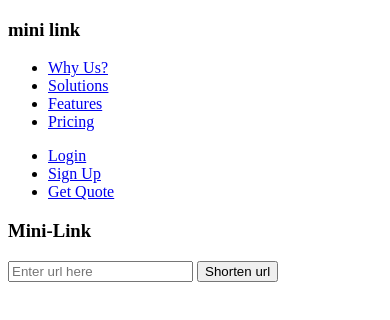
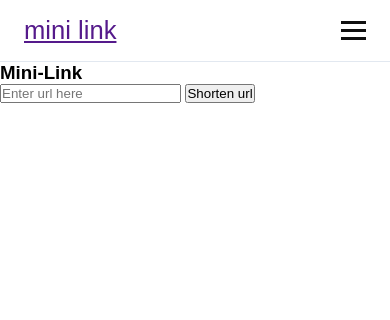
Before and after one commit to TrevorOdhiambo/Mini-link-url-shortener, a website: page index.html in a window 390 px wide. Drawn offline with Linux system fonts and the light colour scheme; a web font is replaced by a local one.

Commit message:
Mde responsive nav bar and included menu.js file

```diff
--- a/index.html
+++ b/index.html
@@ -9,25 +9,46 @@
 <link rel="preconnect" href="https://fonts.gstatic.com" crossorigin>
 <link href="https://fonts.googleapis.com/css2?family=Artifika&family=Permanent+Marker&display=swap" rel="stylesheet">
 <link href="https://fonts.googleapis.com/css2?family=M+PLUS+1+Code&display=swap" rel="stylesheet">
+<link rel="stylesheet" href="https://cdnjs.cloudflare.com/ajax/libs/font-awesome/6.0.0-beta2/css/all.min.css" integrity="sha512-YWzhKL2whUzgiheMoBFwW8CKV4qpHQAEuvilg9FAn5VJUDwKZZxkJNuGM4XkWuk94WCrrwslk8yWNGmY1EduTA==" crossorigin="anonymous" referrerpolicy="no-referrer" />
+<link rel="stylesheet" href="style.css">
 </head>
 <body>
-<nav id="nav">
-<div>
-  <h3 class="logo">mini link</h3>
-</div>
-<ul id="nav-list">
-  <li><a href="#" class="nav-link">Why Us?</a></li>
-  <li><a href="#" class="nav-link">Solutions</a></li>
-  <li><a href="#" class="nav-link">Features</a></li>
-  <li><a href="#" class="nav-link">Pricing</a></li>
+  <header>
+    <nav class="nav">
 
-</ul>
-<ul class="account-list">
-  <li><a href="#" class="login">Login</a></li>
-  <li><a href="#" class='signup'>Sign Up</a></li>
-  <li><a href="#" class='quote'> Get Quote</a></li>
-</ul>
-</nav>
+        <h3 class="logo"><a href="">mini link</a></h3>
+      </div>
+
+      <ul id="nav-list">
+        <li class="nav-item">
+          <a href="#" class="nav-link">Why Us?</a>
+        </li>
+        <li class="nav-item">
+          <a href="#" class="nav-link">Solutions</a>
+        </li>
+        <li class="nav-item">
+          <a href="#" class="nav-link">Features</a>
+        </li>
+        <li class="nav-item">
+          <a href="#" class="nav-link">Pricing</a>
+        </li>
+        <li class="nav-item">
+          <a href="#" class="nav-link">Login</a>
+        </li>
+        <li class="nav-item">
+          <a href="#" class="nav-link">Signup</a>
+        </li>
+
+      </ul>
+      <div class="menu">
+        <div class="bar top"></div>
+        <div class="bar middle"></div>
+        <div class="bar bottom"></div>
+      </div>
+
+      </nav>
+  </header>
+
 <section id="main">
   <section class="heading">
     <h1>Mini-Link</h1>
@@ -37,5 +58,7 @@
     <input type="submit" value="Shorten url" class="btn">
   </form>
 </section>
+<script src='index.js'></script>
+<script src="menu.js"></script>
 </body>
 </html>
--- a/index.js
+++ b/index.js
@@ -1,5 +1,4 @@
-// Import stylesheets
-import './style.css';
+
 
 const form = document.getElementById('form');
 const validateUrl = (link) => {
--- /dev/null
+++ b/menu.js
@@ -0,0 +1,12 @@
+const menu = document.querySelector('.menu')
+const navLinks = document.querySelector('#nav-list')
+const links = document.querySelectorAll('#nav-list li')
+
+menu.addEventListener('click', ()=>{
+    navLinks.classList.toggle('open')
+    links.forEach(link=>{
+        link.classList.toggle('fade')
+    })
+
+    menu.classList.toggle('toggle')
+})
--- a/style.css
+++ b/style.css
@@ -1,3 +1,4 @@
+/* CSS reset */
 *{
   margin: 0;
   padding: 0;
@@ -6,80 +7,85 @@
 
 body{
   font-family: 'M PLUS 1 Code', sans-serif;
-  width: 100%;
   height: 100vh;
 }
+
+
 /* Nav */
-#nav{
-  display: flex;
-  justify-content: space-evenly;
+header{
+  border-bottom: 1px solid #E2E8F0;
+
+}
+.nav{
+  display:flex;
+  justify-content: space-between;
   align-items: center;
-  height: 10vh;
-  width: 100%;
-  border-bottom: 0.2px solid rgb(241, 237, 237);
+  padding: 1rem 1.5rem;
 }
-/* logo */
+/* Menu icon */
+.menu{
+  display:none;
+}
+.bar{
+  width: 25px;
+  height: 3px;
+  display: block;
+  margin: 5px auto;
+  transition: all 0.3 ease-in-out;
+  background-color: #101010;
+
+}
+/* Logo */
 .logo{
   font-size: 1.6rem;
-  text-decoration: line-through;
-  font-weight: 700;
-  font-family: 'Artifika', serif;
-  text-transform: lowercase;
-  color: rgba(255, 62, 13, 0.849);
+  font-weight: 500;
+  color: orangered;
 }
-.logo:hover{
-  cursor: pointer;
-  text-decoration: none;
-}
-ul li{
-  list-style-type:none;
-
-}
-ul li a{
-  text-decoration: none;
-  font-size: 1.2rem;
-  color: rgb(65, 63, 63);
-  position: relative;
-}
-ul li a:hover{
-  color: rgb(75, 75, 250);
-}
-ul li a::after{
-  content: '';
-  width: 0px;
-
-  height: 2px;
-  position: absolute;
-  left: 50%;
-  bottom:0;
-  background-color: rgb(75, 75, 250);
-  transition: all ease-in-out .2s;
-  margin-bottom: -5px;
-
-}
-ul li a:hover::after{
-  width: 100%;
-  left: 0;
-}
+/* Nav menu */
 #nav-list{
   display: flex;
-  width: 50%;
-  justify-content: space-evenly;
+  justify-content: space-between;
   align-items: center;
-  margin: 0 2px;
 }
 
-.account-list{
-  display: flex;
-  justify-content: space-evenly;
-  align-items: center;
-  width: 20%;
+.nav-item{
+  margin-left: 5rem;
 }
 
-.quote{
-  background-color: rgb(75, 75, 250);
-  padding: 10px;
-  border-radius: 5px;
-  color: white;
+.nav-link{
+  font-size: 1.4rem;
+  color:orangered;
+}
 
+.nav-link:hover{
+  color:#475569;
 }
+
+
+/* navbar media queries */
+
+@media screen and (max-width:768px) {
+  #nav-list{
+    position: fixed;
+    left: -100%;
+    top: 5rem;
+    flex-direction: column;
+    background-color: lightgray;
+    width: 100%;
+    border-radius: 10px;
+    text-align: center;
+    transition: 0.3s;
+    box-shadow: 0 10 27px rgba(0,0,0,0.05);
+
+  }
+  #nav-list.active{
+    left: 0;
+  }
+  .nav-item{
+    margin: 2.5rem 0;
+  }
+  .menu{
+    display: block;
+    cursor: pointer;
+  }
+}
```
Also changed, not shown: images/Allura - Feedback Session.png (added), images/Humaaans - 3 Characters.png (added), images/Stuck at Home - Stats and Graphs.png (added).
